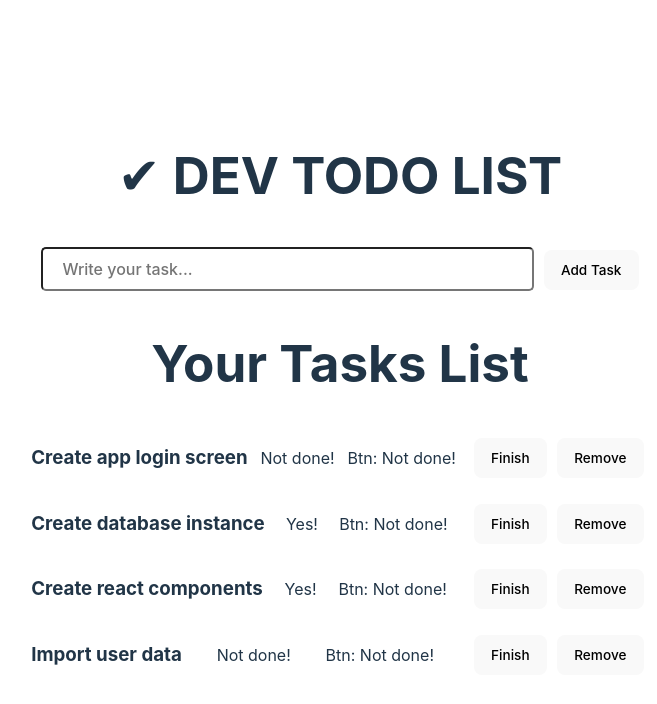
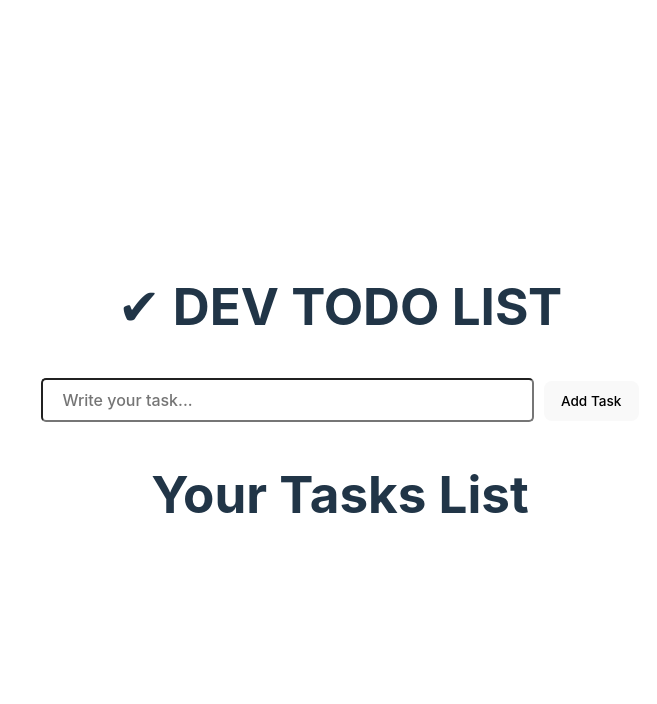
Before and after one commit to denisonkolling/DEVinHouse-M1S09, a React (Vite) app in the folder dev-list/: page / in a window 1280 px wide. Shown: the top 704 px of the page, without its empty margins (300-957 px from the left). Built offline with nearby package versions, Linux system fonts and the light colour scheme.

Commit message:
add finish function

```diff
--- a/dev-list/src/App.jsx
+++ b/dev-list/src/App.jsx
@@ -4,20 +4,20 @@ import AddCard from './components/AddCard';
 import ListItem from './components/ListItem';
 
 function App() {
-	const [task, setTask] = useState('');
 
-	const [listTask, setListTask] = useState([
-		{ id: 1, text: 'Create app login screen', done: false },
-		{ id: 2, text: 'Create database instance', done: true },
-		{ id: 3, text: 'Create react components', done: true },
-		{ id: 4, text: 'Import user data', done: false },
-	]);
+	const [list, setList] = useState([]);
 
+	function handleAddTask(task){
+		let newList = [...list]
+		newList.push(task)
+		setList(newList)
+		// console.log(setList)
+	}
 
 	return (
 		<>
-			<AddCard />
-			<ListItem taskList={listTask} />
+			<AddCard onAddNewTask={handleAddTask}/>
+			<ListItem list={list} />
 		</>
 	);
 }
--- a/dev-list/src/components/AddCard.jsx
+++ b/dev-list/src/components/AddCard.jsx
@@ -1,19 +1,20 @@
 import { useState } from 'react';
 
-function AddCard() {
+function AddCard({onAddNewTask}) {
 
-	const [task, setTask] = useState('');
+	const [taskText, setTaskText] = useState('');
 	const [listTask, setListTask] = useState([]);
 
 	const addNewTask = () => {
 		const newTask = {
 			id: listTask.length + 1,
-			text: task,
+			text: taskText,
 			done: false,
 		};
+		onAddNewTask(newTask)
 		setListTask([...listTask, newTask]);
-		setTask('');
-		console.log(listTask)
+		setTaskText('');
+		// console.log(listTask)
 	};
 
 	return (
@@ -24,8 +25,8 @@ function AddCard() {
 					className="todo-input"
 					placeholder="Write your task..."
 					type="text"
-					value={task}
-					onChange={(e) => setTask(e.target.value)}
+					value={taskText}
+					onChange={(e) => setTaskText(e.target.value)}
 				/>
 				<button onClick={addNewTask}>Add Task</button>
 			</div>
--- a/dev-list/src/components/ListItem.jsx
+++ b/dev-list/src/components/ListItem.jsx
@@ -1,33 +1,35 @@
-import React, { useState } from 'react'
+import React, { useState } from 'react';
 
-const ListItem = ({ taskList }) => {
+const ListItem = ({ list }) => {
 
-  let [done, setDone] = useState()
+	const [done, setDone] = useState();
 
 	const endTask = (id) => {
-    setDone(!done)
-  }
+    const index = list.findIndex((task) => task.id === id);
+		setDone((list[index].done = !done));
+	};
 
 	const removeTask = (id) => {
-
-  }
+    const index = list.findIndex((task) => task.id === id);
+    list.splice(index,1)
+	};
 
 	return (
 		<div>
 			<h1>Your Tasks List</h1>
-				{taskList.map((t) => (
-					<div className='task-list' key={t.id}>
-						<h3>{t.text}</h3>
-						<p>{t.done == true ? 'Yes!' : 'Not done!'}</p>
-            <p>Btn: {done == true ? 'Finished!' : 'Not done!'}</p>
+			{list.map((task) => (
+				<div className="task-list" key={task.id}>
+					<h3>{task.text}</h3>
+					<p>{task.done == true ? 'Yes!' : 'Not done!'}</p>
+					{/* <p>Btn: {done == true ? 'Finished!' : 'Not done!'}</p> */}
 					<div>
-            <button onClick={() => endTask(t.id)}>Finish</button>
-            <button onClick={() => removeTask(t.id)}>Remove</button>
+						<button onClick={() => endTask(task.id)}>Finish</button>
+						<button onClick={() => removeTask(task.id)}>Remove</button>
 					</div>
 				</div>
 			))}
 		</div>
-  )
-}
+	);
+};
 
-export default ListItem
+export default ListItem;
```
Lines whose indentation alone changed are shown as unchanged.
